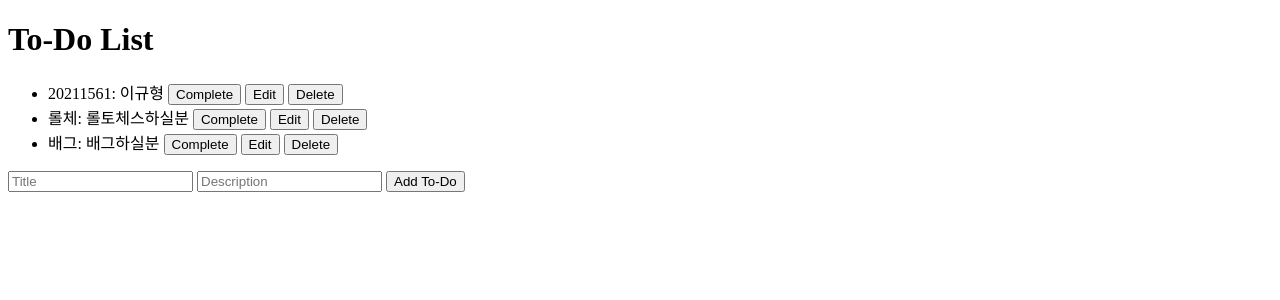
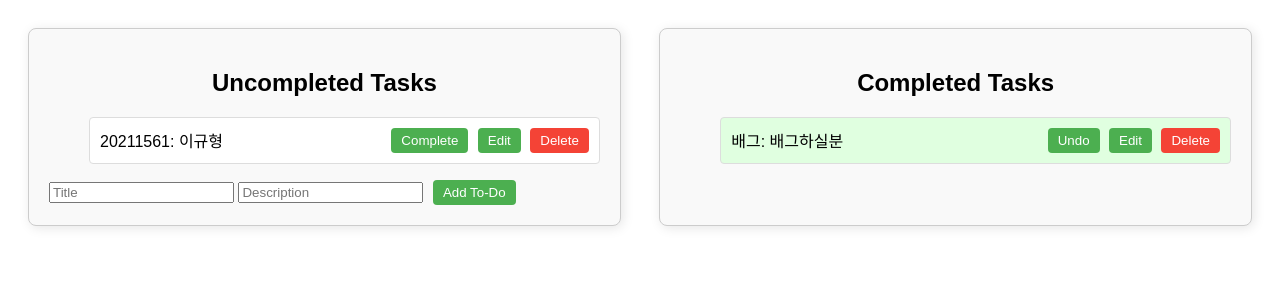
Before and after one commit to kyuhyunglee/FastApi-Todos, a FastAPI app: page / in a window 1280 px wide. Shown: the top 300 px of the page. Run offline with FastAPI, Linux system fonts and the light colour scheme.

Commit message:
Update: Used Blocks to show completed tasks

```diff
--- a/my_todo_app/main.py
+++ b/my_todo_app/main.py
@@ -31,7 +31,8 @@ def save_todos(todos):
 # To-Do 목록 조회
 @app.get("/todos", response_model=list[TodoItem])
 def get_todos():
-    return load_todos()
+    todos = load_todos()
+    return todos
 
 # 신규 To-Do 항목 추가
 @app.post("/todos", response_model=TodoItem)
@@ -52,6 +53,16 @@ def update_todo(todo_id: int, updated_todo: TodoItem):
             return updated_todo
     raise HTTPException(status_code=404, detail="To-Do item not found")
 
+@app.patch("/todos/{todo_id}/toggle", response_model=TodoItem)
+def toggle_todo(todo_id: int):
+    todos = load_todos()
+    for todo in todos:
+        if todo["id"] == todo_id:
+            todo["completed"] = not todo["completed"]
+            save_todos(todos)
+            return todo
+    raise HTTPException(status_code=404, detail="To-Do item not found")
+
 # To-Do 항목 삭제
 @app.delete("/todos/{todo_id}", response_model=dict)
 def delete_todo(todo_id: int):
@@ -63,6 +74,6 @@ def delete_todo(todo_id: int):
 # HTML 파일 서빙
 @app.get("/", response_class=HTMLResponse)
 def read_root():
-    with open("templates/index.html", "r") as file:
+    with open("templates/index.html", "r", encoding="utf-8") as file:
         content = file.read()
     return HTMLResponse(content=content)
--- a/my_todo_app/templates/index.html
+++ b/my_todo_app/templates/index.html
@@ -4,21 +4,89 @@
     <meta charset="UTF-8">
     <meta name="viewport" content="width=device-width, initial-scale=1.0">
     <title>To-Do List</title>
+    <style>
+        body {
+            font-family: Arial, sans-serif;
+            display: flex;
+            justify-content: space-between;
+            padding: 20px;
+        }
+        .box {
+            width: 45%;
+            padding: 20px;
+            border: 1px solid #ccc;
+            border-radius: 8px;
+            background-color: #f9f9f9;
+            box-shadow: 2px 2px 12px rgba(0, 0, 0, 0.1);
+        }
+        h2 {
+            text-align: center;
+        }
+        .todo-item {
+            margin-bottom: 10px;
+            padding: 10px;
+            border: 1px solid #ddd;
+            border-radius: 4px;
+            display: flex;
+            justify-content: space-between;
+            align-items: center;
+            background-color: #fff;
+            transition: background-color 0.2s;
+        }
+        .todo-item.completed {
+            background-color: #e0ffe0;
+        }
+        button {
+            margin-left: 5px;
+            padding: 5px 10px;
+            background-color: #4CAF50;
+            color: white;
+            border: none;
+            border-radius: 4px;
+            cursor: pointer;
+            transition: background-color 0.2s;
+        }
+        button:hover {
+            background-color: #45a049;
+        }
+        .delete-btn {
+            background-color: #f44336;
+        }
+        .delete-btn:hover {
+            background-color: #e53935;
+        }
+    </style>
 </head>
 <body>
-    <h1>To-Do List</h1>
-    <ul id="todo-list"></ul>
-    <form id="todo-form">
-        <input type="text" id="title" placeholder="Title" required>
-        <input type="text" id="description" placeholder="Description" required>
-        <button type="submit">Add To-Do</button>
-    </form>
+    <!-- 미완료된 작업 출력 박스 (왼쪽) -->
+    <div class="box">
+        <h2>Uncompleted Tasks</h2>
+        <ul id="uncompleted-list"></ul>
+        <form id="todo-form">
+            <input type="text" id="title" placeholder="Title" required />
+            <input type="text" id="description" placeholder="Description" required />
+            <button type="submit">Add To-Do</button>
+        </form>
+    </div>
+
+    <!-- 완료된 작업 출력 박스 (오른쪽) -->
+    <div class="box">
+        <h2>Completed Tasks</h2>
+        <ul id="completed-list"></ul>
+    </div>
+
     <script>
         async function fetchTodos() {
 	    try{
 	        const response = await fetch('/todos');
             	if(!response.ok) throw new Error('Failed to fetch todos');
 		const todos = await response.json();
+		renderTodos(todos);
+	    } catch (error) {
+		    console.error('Error:', error.message);
+	    }
+	}
+		    /*
                 const todoList = document.getElementById('todo-list');
                 todoList.innerHTML = '';
                 todos.forEach(todo => {
@@ -30,14 +98,47 @@
 			<button onclick="toggleTodo(${todo.id})">
 			    ${todo.completed ? 'Undo' : 'Complete'}
 			</button>
-			<button onclick="editTodo(%{todo.id}, '${todo.title}', '${todo.description}')">Edit</button>
-			<button onclick=""deleteTodo(${todo.id})">Delete</button>
+			<button onclick="editTodo(${todo.id}, '${todo.title}', '${todo.description}')">Edit</button>
+			<button onclick="deleteTodo(${todo.id})">Delete</button>
                     `;
                     todoList.appendChild(li);
             	});
 	    } catch (error) {
 		    console.error('Error:', error.message);
 	    }
+        }*/
+
+	function renderTodos(todos) {
+            const completedList = document.getElementById('completed-list');
+            const uncompletedList = document.getElementById('uncompleted-list');
+
+            // 기존 목록 비우기
+            completedList.innerHTML = '';
+            uncompletedList.innerHTML = '';
+
+            todos.forEach(todo => {
+                const li = document.createElement('li');
+                li.className = 'todo-item';
+                if (todo.completed) li.classList.add('completed');
+
+                li.innerHTML = `
+                    <span>${todo.title}: ${todo.description}</span>
+                    <div>
+                        <button onclick="toggleTodo(${todo.id})">
+                            ${todo.completed ? 'Undo' : 'Complete'}
+                        </button>
+                        <button onclick="editTodo(${todo.id}, '${todo.title}', '${todo.description}')">Edit</button>
+                        <button class="delete-btn" onclick="deleteTodo(${todo.id})">Delete</button>
+                    </div>
+                `;
+
+                // 완료 상태에 따라 박스에 추가
+                if (todo.completed) {
+                    completedList.appendChild(li);
+                } else {
+                    uncompletedList.appendChild(li);
+                }
+            });
         }
 
 	async function toggleTodo(id) {
--- a/my_todo_app/todo.json
+++ b/my_todo_app/todo.json
@@ -6,15 +6,9 @@
         "completed": false
     },
     {
-        "id": 1742286799783,
-        "title": "\ub864\uccb4",
-        "description": "\ub864\ud1a0\uccb4\uc2a4\ud558\uc2e4\ubd84",
-        "completed": false
-    },
-    {
         "id": 1742292799993,
         "title": "\ubc30\uadf8",
         "description": "\ubc30\uadf8\ud558\uc2e4\ubd84",
-        "completed": false
+        "completed": true
     }
 ]
```
